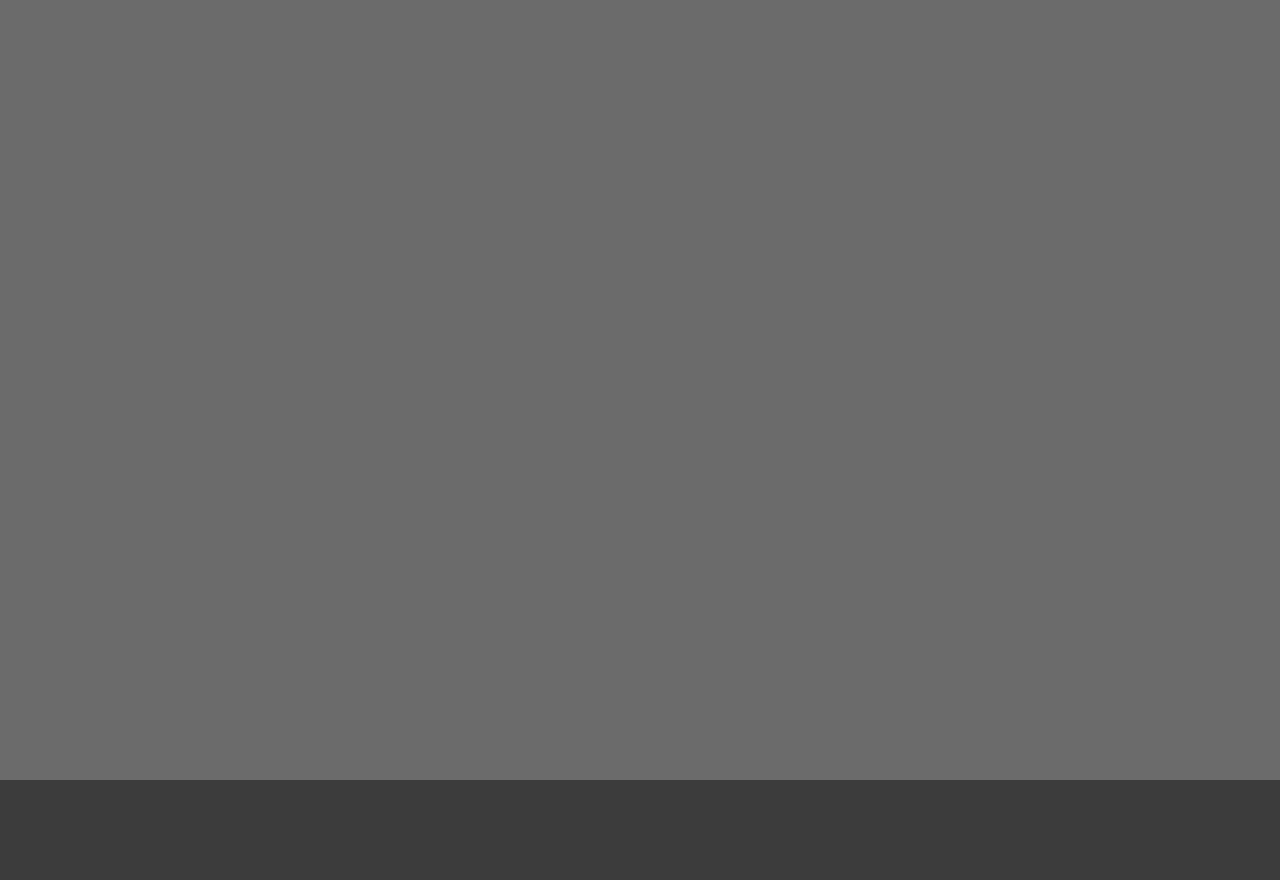
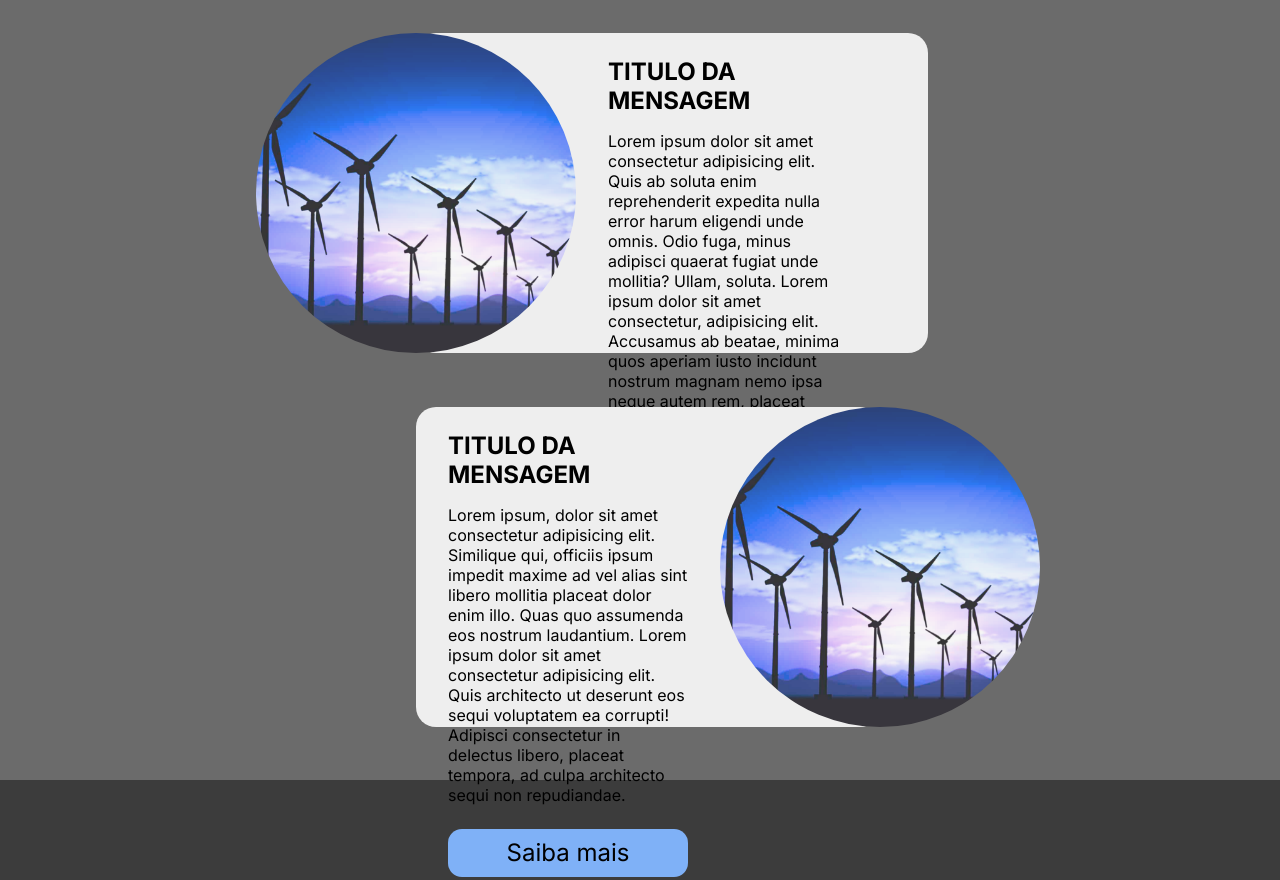
Before and after one commit to SynapSys-SPTECH/Site-Institucional, a plain HTML site: page public/index.html in a window 1280 px wide. Shown: the part 820-1700 px from the top of the page. Drawn offline with Linux system fonts and the light colour scheme.

Commit message:
Seção de Informações Finalizada

```diff
--- a/public/index.html
+++ b/public/index.html
@@ -8,7 +8,7 @@
 </head>
 <body>
     <nav>
-        <img src="imgs/logo-synapsys.svg" alt="Logo da SynapSys">
+        <img src="images/logo-synapsys.svg" alt="Logo da SynapSys">
         <ul>
             <a href="#main-inicio"><li>Botão 1</li></a>
             <a href="#main-infos"><li>Botão 2</li></a>
@@ -17,6 +17,9 @@
         <a href="#"><img src="images/Entrar.svg" alt=""></a>
 
     </nav>
+
+<!-- INICIO - Seção Inicial -->
+
     <main>
         <section class="main-inicio" id="main-inicio">
             <div class="caixa-inicio">
@@ -27,15 +30,47 @@
                 <button class="btn-ingressar">INGRESSAR</button>
             </div>
         </section>
+
+<!-- FIM - Seção Inicial -->
+
+<!-- INICIO - Seção de Informações -->
+
         <section class="main-infos" id="main-infos">
+            <div class="box-info">
+                <img class="img-card-info" src="images/img-turbinas.png" alt="">
+                <div class="card-info">
+                    <h1>TITULO DA MENSAGEM</h1>
+                    <p>Lorem ipsum dolor sit amet consectetur adipisicing elit. Quis ab soluta enim reprehenderit expedita nulla error harum eligendi unde omnis. Odio fuga, minus adipisci quaerat fugiat unde mollitia? Ullam, soluta.
+                        Lorem ipsum dolor sit amet consectetur, adipisicing elit. Accusamus ab beatae, minima quos aperiam iusto incidunt nostrum magnam nemo ipsa neque autem rem, placeat officiis praesentium ipsum quisquam molestias recusandae.
+                    </p>
+                    <button class="btn-saibamais">Saiba mais</button>
+                </div>
+            </div>
+            <div class="box-info">
 
+                <div class="card-info" id="card-info2">
+                    <h1>TITULO DA MENSAGEM</h1>
+                    <p>Lorem ipsum, dolor sit amet consectetur adipisicing elit. Similique qui, officiis ipsum impedit maxime ad vel alias sint libero mollitia placeat dolor enim illo. Quas quo assumenda eos nostrum laudantium.
+                        Lorem ipsum dolor sit amet consectetur adipisicing elit. Quis architecto ut deserunt eos sequi voluptatem ea corrupti! Adipisci consectetur in delectus libero, placeat tempora, ad culpa architecto sequi non repudiandae.
+                    </p>
+                    <button class="btn-saibamais">Saiba mais</button>
+                </div>
+                <img class="img-card-info" src="images/img-turbinas.png" alt="">
+            </div>
         </section>
+
+<!-- FIM - Seção de Informações -->
+
+<!-- INICIO - Seção de Detalhes -->
+
         <section class="main-detalhes" id="main-detalhes">
 
         </section>
+
+<!-- FIM - Seção de Detalhes -->
     </main>
     <footer>
-
+        <img src="images/logo-branca.svg" alt="">
     </footer>
 </body>
 </html>
--- a/public/style.css
+++ b/public/style.css
@@ -27,7 +27,7 @@ nav{
     width: 100%;
 
     position: fixed;
-    z-index: 1;
+    z-index: 1000;
     border-bottom: 2px solid black;
 }
 
@@ -142,7 +142,96 @@ nav button{
 .main-infos{
     background-color: rgb(107, 107, 107);
     height: 100vh;
+    width: 100%;
+    display: flex;
+    flex-direction: column;
+    align-items: center;
+    justify-content: space-evenly;
+
 }
+
+.box-info{
+    display: flex;
+    flex-direction: row;
+    align-items: center;
+    justify-content: start;
+
+    height: 20em;
+    width: 60%;
+
+}
+
+.img-card-info{
+    width: 20em;
+    height: 20em;
+    position: relative;
+    z-index: 1;
+
+    border-radius: 100%;
+}
+
+.card-info{
+    background-color: var(--whiteSynapSys);
+    width: 100%;
+    flex-wrap: wrap;
+    height: 100%;
+    position: relative;
+    padding-left: 12em;
+    padding-right: 5em;
+    right: 10em;
+    border-radius: 20px;
+
+    text-align: start;
+}
+
+
+
+.card-info h1, .card-info p{
+    flex-wrap: wrap;
+    margin-top: 1em;
+}
+
+#card-info2{
+    padding-left: 2em;
+    padding-right: 12em;
+    left: 10em;
+}
+
+#card-info2 h1, #card-info2 p{
+    border: 0;
+
+}
+
+.btn-saibamais{
+    margin-top: 1em;
+    width: 10em;
+    height: 48px;
+    border-radius: 14px;
+    border: none;
+    background: #7fb1f7;
+    font-size: 1.5em;
+    flex-shrink: 0;
+
+    transition: 0.2s ease-in-out;
+}
+
+
+
+.btn-saibamais:hover{
+    cursor: pointer;
+    background: #599bf7;
+}
+
+
+
+
+
+
+
+
+
+
+
 
 .main-detalhes{
     background-color: rgb(60, 60, 60);
@@ -152,4 +241,8 @@ nav button{
 footer{
     background-color: rgb(26, 26, 26);
     height: 20vh;
+    display: flex;
+    flex-direction: row;
+    justify-content: center;
+    align-items: center;
 }
```
Also changed, not shown: public/images/group-7.svg (added), public/images/img-turbinas.png (added), public/images/logo-branca.svg (added), public/images/logo-synapsys.svg (renamed from public/imgs/logo-synapsys.svg).
